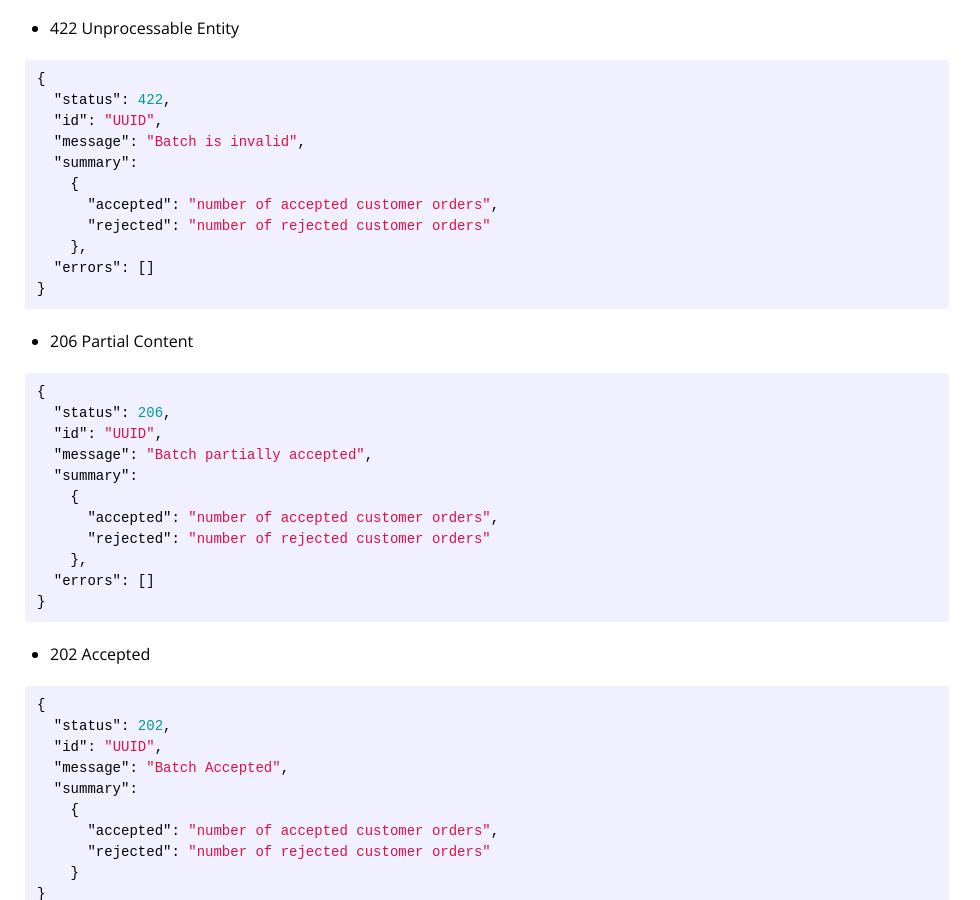
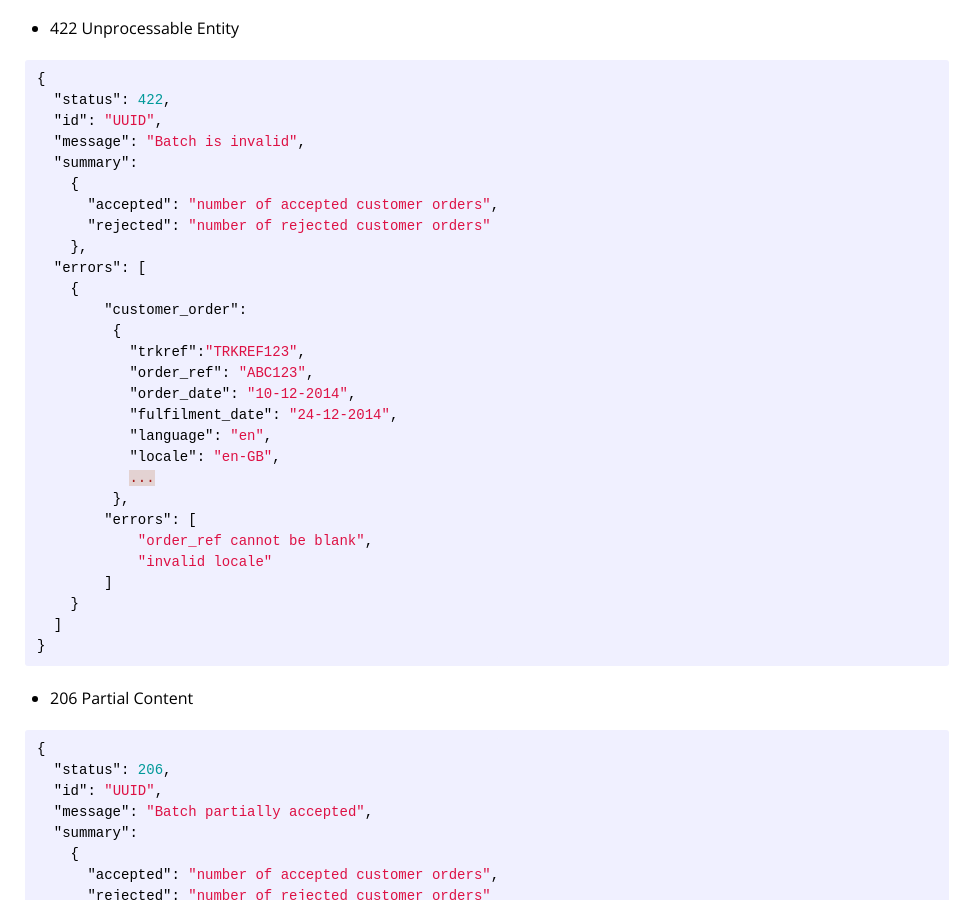
Before and after one commit to reevoo/reevoo.github.io, a Jekyll site: the page built from docs/reevooapi/customer-order/customer-order-batch-submission.markdown, in a window 1280 px wide and 900 px high, scrolled down 2291 px. Shown: the whole window, without its empty margins (281-1261 px from the left). Built offline with Jekyll 4.4.1, drawn with Linux system fonts in a browser that asks for light colours.

Commit message:
[PROD-3463] Amend examples for validation errors

```diff
--- a/docs/reevooapi/customer-order/customer-order-batch-submission.markdown
+++ b/docs/reevooapi/customer-order/customer-order-batch-submission.markdown
@@ -106,7 +106,24 @@ By HTTP status:
       "accepted": "number of accepted customer orders",
       "rejected": "number of rejected customer orders"
     },
-  "errors": []
+  "errors": [
+    {
+        "customer_order":
+         {
+           "trkref":"TRKREF123",
+           "order_ref": "ABC123",
+           "order_date": "10-12-2014",
+           "fulfilment_date": "24-12-2014",
+           "language": "en",
+           "locale": "en-GB",
+           ...
+         },
+        "errors": [
+            "order_ref cannot be blank",
+            "invalid locale"
+        ]
+    }
+  ]
 }
 {% endhighlight %}
 
--- a/docs/reevooapi/customer-order/customer-order-single-submission.markdown
+++ b/docs/reevooapi/customer-order/customer-order-single-submission.markdown
@@ -131,7 +131,7 @@ By HTTP status:
 {
   "status": 422,
   "message": "No data provided",
-  "errors": []
+  "errors": ["locale cannot be blank", "invalid locale"]
 }
 {% endhighlight %}
 
```
